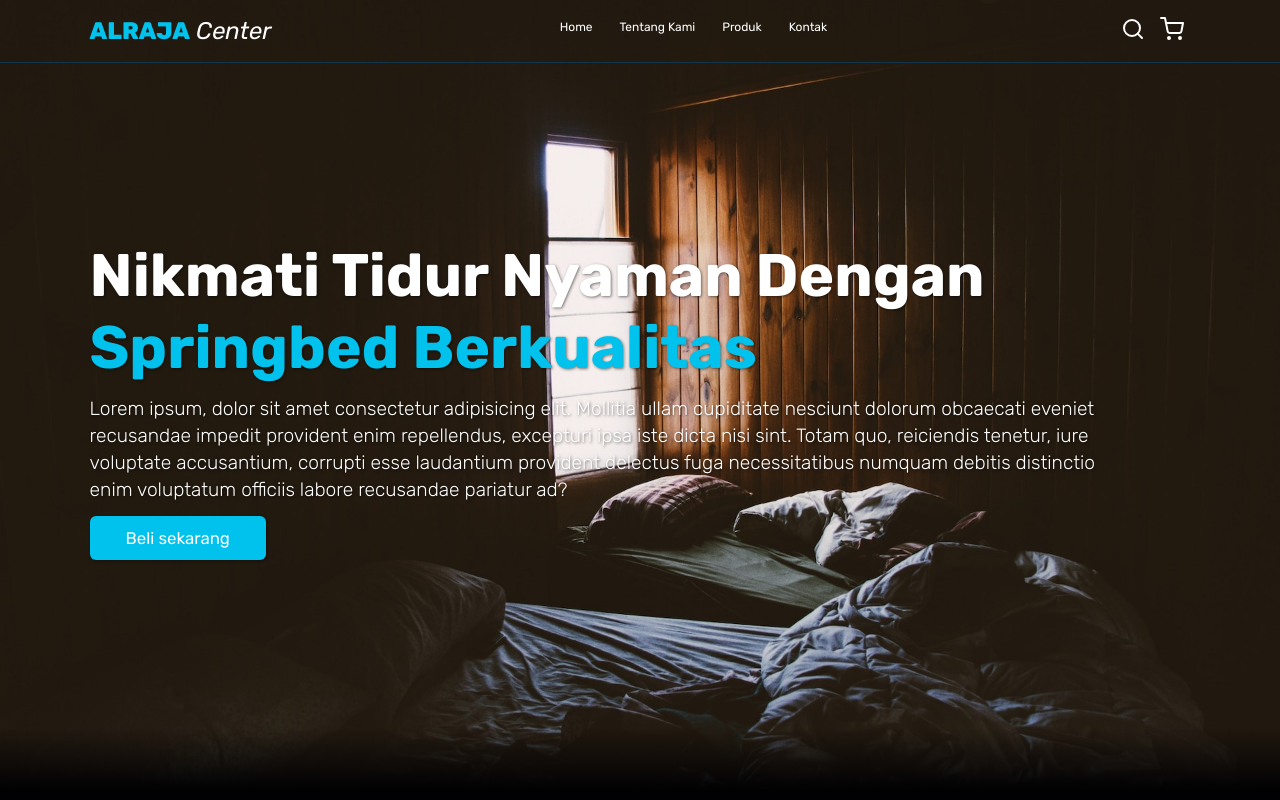
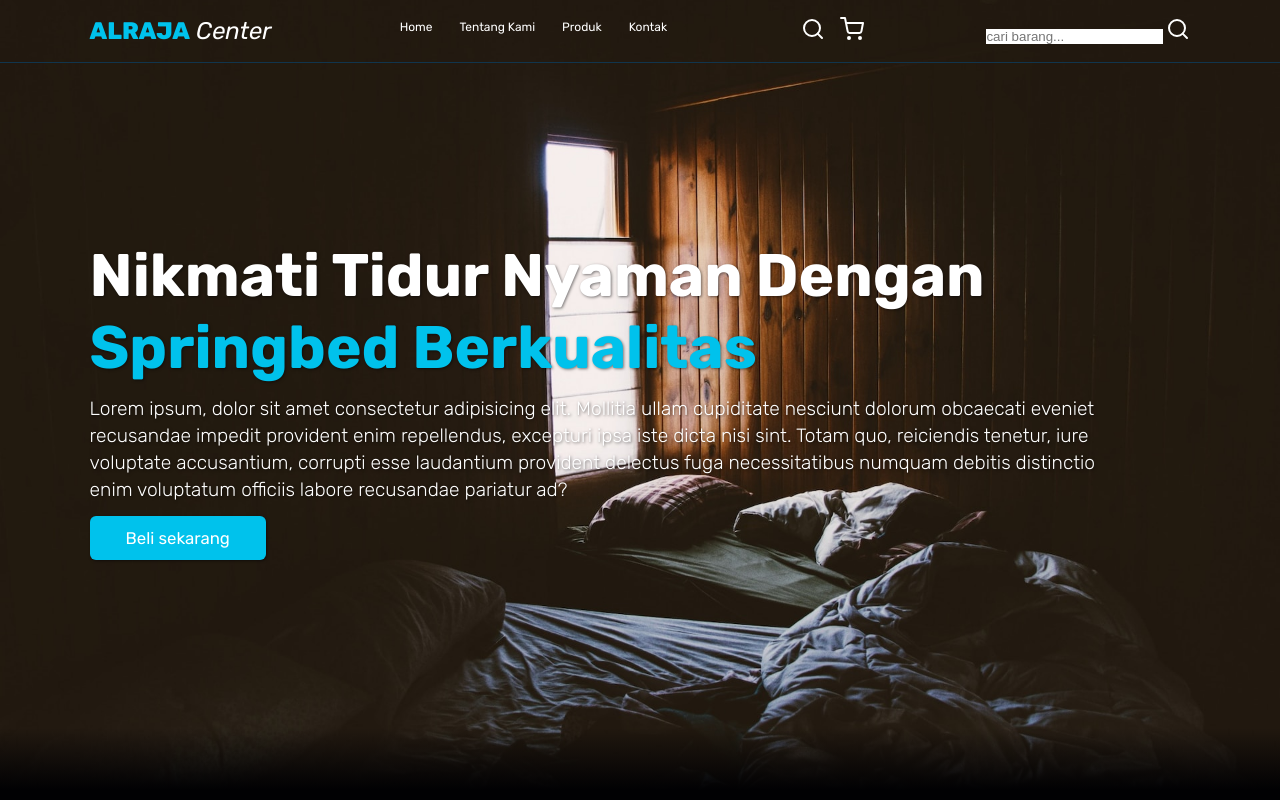
Before and after one commit to alrajacenter/alrajamebel, a plain HTML site: page index.html in a window 1280 px wide. Shown: the top 800 px of the page. Drawn offline with nearby package versions, Linux system fonts and the light colour scheme.

Commit message:
edit serabar

```diff
--- a/css/style.css
+++ b/css/style.css
@@ -88,38 +88,6 @@ body {
 }
 
 /* Navbar Search form */
-.navbar .cari-form {
-  position: absolute;
-  top: 100%;
-  right: 7%;
-  background-color: #fff;
-  width: 40rem;
-  height: 3rem;
-  display: flex;
-  align-items: center;
-  transform: scaleY(0);
-  transform-origin: top;
-  transition: 0.3s;
-}
-
-.navbar .cari-form.active {
-  transform: scaleY(1);
-}
-
-.navbar .cari-form input {
-  height: 100%;
-  width: 100%;
-  font-size: 1.3rem;
-  color: var(--bg);
-  padding: 1rem;
-}
-
-.navbar .cari-form label {
-  cursor: pointer;
-  font-size: 1rem;
-  margin-right: 1.5rem;
-  color: var(--bg);
-}
 
 /* Hero Section */
 .hero {
```
